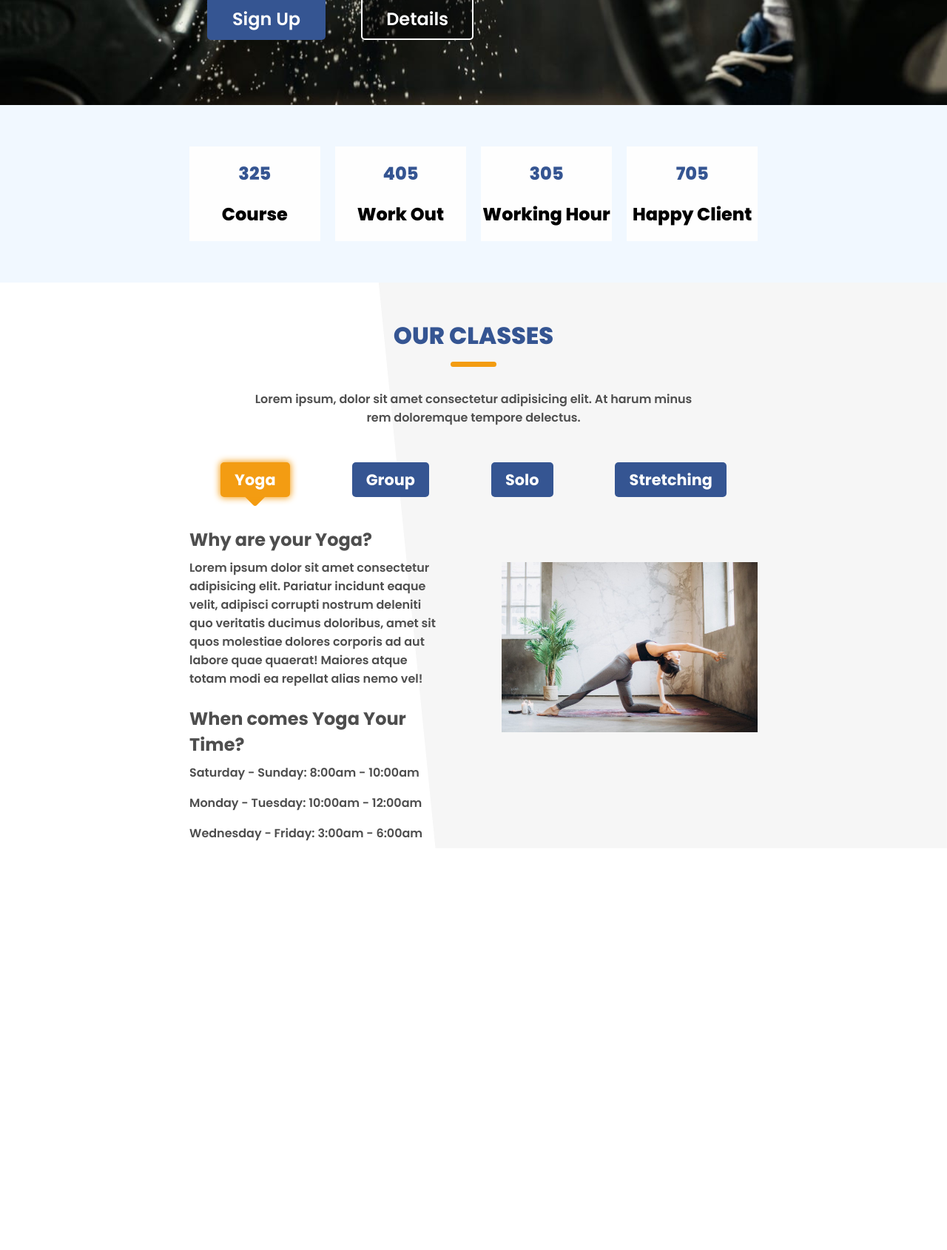
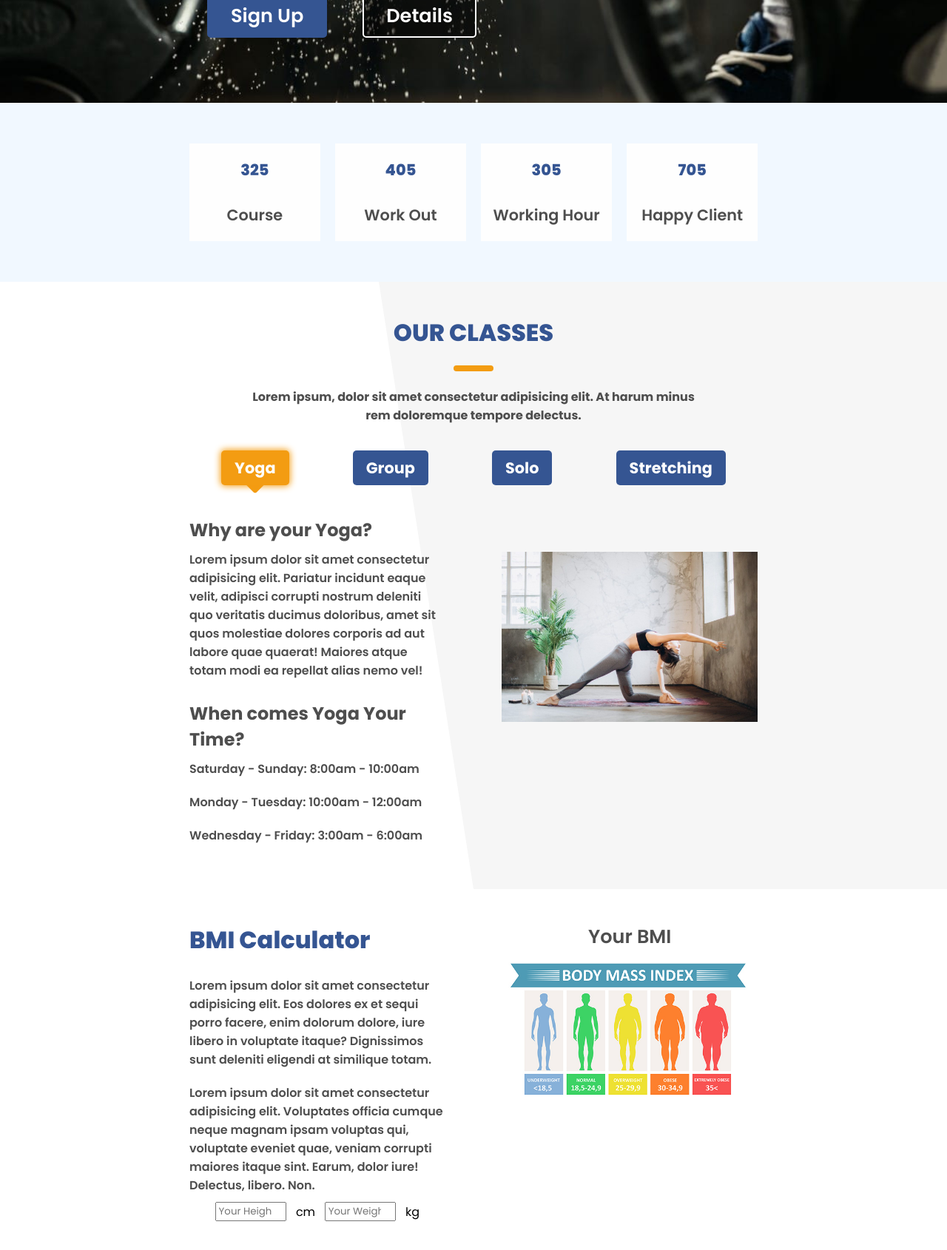
Before and after one commit to OguzcanIzanli/Sport-Center, a website built with Vite: page index.html in a window 1280 px wide. Shown: the part 900-2590 px from the top of the page at 74% size. Before the commit the page ends 2047 px from the top, so only its background shows below. Built offline with nearby package versions, Linux system fonts and the light colour scheme.

Commit message:
css files updated and bmi calculator section added

```diff
--- /dev/null
+++ b/css/layout/calculator.css
@@ -0,0 +1,50 @@
+.bmiContainer {
+    display: flex;
+    justify-content: space-between;
+    margin: 30px 0;
+}
+
+.calculator {
+    width: 45%;
+}
+
+.calculatorInputs {
+    display: flex;
+    justify-content: space-between;
+    align-items: center;
+    width: 80%;
+    margin: 0 auto;
+}
+
+.calculatorInputs input{
+    width: 35%;
+    padding: 1px 3px;
+}
+
+.calculatorResult {
+    width: 45%;
+    text-align: center;
+}
+
+.required {
+    display: block;
+    height: 51px;
+    text-align: center;
+    padding: 10px 0;
+    color: brown;
+    font-weight: var(--fw-600);
+    font-size: 1rem;
+}
+
+.calculatorResult image {
+    position: relative;
+}
+
+.calculatorResult img {
+    width: 100%;
+}
+
+.calculatorResult p {
+    font-size: var(--fs-1);
+    padding: 15px 0;
+}
--- a/css/layout/classes.css
+++ b/css/layout/classes.css
@@ -1,54 +1,45 @@
+#classes {
+    text-align: center;
+    color: var(--color-g);
+    position: relative;
+    padding-bottom: 50px;
+}
+
+/* Classes Background Image */
 .classesImage {
     position: absolute;
     background-color: #F6F6F6;
-    clip-path: polygon(0% 0, 100% 0, 100% 100%, 10% 100%);
-    right: -33.3%;
+    clip-path: polygon(40% 0, 100% 0, 100% 100%, 50% 100%);
     width: 100%;
     height: 100%;
     z-index: -1;
 }
 
-#classes {
-    text-align: center;
-    color: var(--color-g);
-}
-
 #classes h1 {
-    color: var(--color-b);
-    padding-top: 3rem;
-    font-size: 2rem;
-    font-weight: 800;
-}
-
-#classes .line {
-    padding: 3.5px;
-    background-color: var(--color-y);
-    border-radius: 20px;
-    display: inline-block;
-    width: 8%;
+    padding-top: 45px;
 }
 
 .ourClassesP {
-    font-weight: 600;
-    padding: 1.5rem 0;
+    font-weight: var(--fw-700);
     width: 80%;
     margin: 0 auto;
 }
 
+/* Classes Buttons  */
 .classesBtns {
     display: flex;
     justify-content: space-around;
     align-items: center;
-    margin: 1.5rem 0;
+    margin: 25px 0;
+    flex-wrap: wrap;
 }
 
 .classesBtn {
     color: var(--color-w);
     background-color: var(--color-b);
-    padding: 0.5rem 1.2rem;
-    transition: all 0.3s;
-    font-size: 1.3rem;
-    font-weight: 700;
+    padding: 8px 18px;
+    font-size: var(--fs-0);
+    font-weight: var(--fw-700);
     position: relative;
 }
 
@@ -58,10 +49,10 @@
 
 .caret {
     position: absolute;
-    bottom: -2.4rem;
-    font-size: 3rem;
+    bottom: -35px;
+    font-size: 45px;
+    color: var(--color-y);
     left: 50%;
-    color: var(--color-y);
     transform: translate(-50%, 0);
     z-index: -1;
 }
@@ -83,7 +74,7 @@
 .classes img {
     width: 45%;
     height: min-content;
-    padding: 4rem 0 0 0;
+    padding: 65px 0 0 0;
 }
 
 .information {
@@ -92,10 +83,20 @@
 }
 
 .information h2 {
-    padding-top: 1rem;
+    padding-top: 18px;
 }
 
-.information p {
-    font-weight: 600;
-    padding: 0.5rem 0;
+@media (max-width: 576px) {
+    .classes {
+        flex-direction: column;
+        align-items: center;
+    }
+
+    .classes img {
+        width: 110%;
+    }
+
+    .information {
+        width: 95%;
+    }
 }
--- a/css/layout/hero.css
+++ b/css/layout/hero.css
@@ -1,3 +1,4 @@
+/* Hero Background Image */
 .heroImage {
     background-image: url("../../images/hero-man.jpg");
     background-position: center;
@@ -6,23 +7,24 @@
 }
 
 .hero {
-    padding: 14rem 0 5rem 0;
+    padding: 220px 0 80px 0;
     color: var(--color-w);
 }
 
 .hero h1 {
     background-color: var(--color-b);
+    color: var(--color-w);
     display: inline-block;
     padding: 5px 16px;
-    font-size: 1.6rem;
+    font-size: var(--fs-1);
     border-radius: 5px;
     text-shadow: 2px 2px 2px rgba(0,0,0,0.6);
 }
 
 .hero h2 {
-    font-size: 6rem;
+    font-size: var(--fs-6);
     line-height: 7.5rem;
-    margin: 0.5rem 0;
+    margin: 8px 0;
 }
 
 .hero h2 span {
@@ -31,13 +33,12 @@
 
 .hero p {
     background-color: rgba(0,0,0,0.5);
+    color: var(--color-w);
     font-size: 1.8rem;
-    padding: 0.5rem 1.4rem;
-    font-weight: 600;
+    padding: 8px 18px;
 }
 
-
-/* BUTTONS  */
+/* Hero - Buttons */
 .heroBtns {
     display: flex;
     align-items: center;
@@ -45,12 +46,10 @@
 }
 
 .heroBtns a {
-    color: var(--color-w);
-    font-size: 1.5rem;
-    font-weight: 600;
-    padding: 0.6rem 2rem;
-    margin: 0.5rem 1.5rem;
-    transition: all 0.3s;
+    font-size: var(--fs-1);
+    font-weight: var(--fw-600);
+    padding: 8px 30px;
+    margin: 8px 24px;
 }
 
 .heroBtns a:first-child {
@@ -58,57 +57,53 @@
     border: 2px solid var(--color-b);
 }
 
-.heroBtns a:first-child:hover {
-    background-color: rgba(0,0,0,0.8);
-    scale: 0.95;
-}
-
 .heroBtns a:last-child {
     border: 2px solid var(--color-w);
     background-color: rgba(0,0,0,0.5);
 }
 
-.heroBtns a:last-child:hover {
+.heroBtns a:hover {
     background-color: rgba(0,0,0,0.8);
     scale: 0.95;
 }
 
-/* STATISTICS  */
+/* Hero - Statictics  */
+/* Hero Statistics Background */
 .heroStatistics {
     background-color: var(--color-lb);
 }
 
-.statistics {
+.statisticsContainer {
     width: 60%;
-    margin: 0rem auto;
+    margin: 0 auto;
     display: flex;
     justify-content: space-between;
-    padding: 2rem 0;
+    padding: 30px 0;
 }
 
 .statistic {
     background-color: var(--color-w);
     text-align: center;
     width: 23%;
-    margin: 1.5rem 0;
-    font-size: 1.5rem;
-    font-weight: 800;
+    margin: 25px 0;
+    font-size: var(--fs-0);
+    font-weight: var(--fw-800);
 }
 
 .statistic .number {
     color: var(--color-b);
-    padding: 1.2rem 0;
+    padding: 20px 0;
     display: inline-block;
 }
 
 .statistic p {
-    padding-bottom: 1.2rem;
+    padding-bottom: 20px;
 }
 
 
 @media (max-width: 576px) {
     .hero h2 {
-        font-size: 4rem;
+        font-size: var(--fs-4);
         line-height: 4.5rem;
     }
 
@@ -116,26 +111,26 @@
         display: inline;
     }
 
-    /* BUTTONS */
+    /* Hero - Buttons */
     .heroBtns {
         flex-direction: column;
     }
 
     .heroBtns a {
         width: 100%;
-        padding: 0.8rem 2rem;
-        font-size: 2rem;
-        font-weight: 700;
+        padding: 12px 30px;
+        font-size: var(--fs-2);
+        font-weight: var(--fw-700);
     }
 
-    /* STATISTICS  */
-    .statistics {
+    /* Hero - Statistics */
+    .statisticsContainer {
         width: 80%;
         flex-wrap: wrap;
     }
 
     .statistic {
         width: 100%;
-        font-size: 2rem;
+        font-size: var(--fs-2);
     }
 }
--- a/css/main.css
+++ b/css/main.css
@@ -1,6 +1,7 @@
 @import "./layout/navbar.css";
 @import "./layout/hero.css";
 @import "./layout/classes.css";
+@import "./layout/calculator.css";
 
 * {
     padding: 0;
@@ -12,6 +13,30 @@
 a {
     text-decoration: none;
     border-radius: 5px;
+    color: var(--color-w);
+    transition: all 0.3s linear;
+}
+
+h1 {
+    color: var(--color-b);
+    font-size: var(--fs-2);
+    font-weight: var(--fw-800);
+    padding: 15px 0;
+}
+
+p {
+    font-weight: var(--fw-600);
+    color: var(--color-g);
+    padding: 10px 0;
+}
+
+.line {
+    padding: 4px;
+    background-color: var(--color-y);
+    border-radius: 20px;
+    display: inline-block;
+    width: 7%;
+    margin-bottom: 5px;
 }
 
 :root {
@@ -20,6 +45,15 @@ a {
     --color-y: #F39C12;
     --color-lb: #F1F8FF;
     --color-g: #4E4E4E;
+    --fw-600: 600;
+    --fw-700: 700;
+    --fw-800: 800;
+    --fs-0: 1.3rem;
+    --fs-1: 1.6rem;
+    --fs-2: 2rem;
+    --fs-3: 3rem;
+    --fs-4: 4rem;
+    --fs-6: 6rem;
 }
 
 .container {
--- a/index.html
+++ b/index.html
@@ -64,7 +64,7 @@
             </div>
 
             <div class="heroStatistics">
-                <div class="statistics">
+                <div class="statisticsContainer">
                     <div class="statistic">
                         <span class="number">325</span>
                         <p>Course</p>
@@ -87,8 +87,9 @@
         <!-- Hero - End -->
 
         <!-- Classes - Start -->
-        <div id="classes" class="container">
+        <div id="classes">
             <div class="classesImage"></div>
+            <div class="container">
                 <h1>OUR CLASSES</h1>
                 <span class="line"></span>
                 <p class="ourClassesP">
@@ -104,18 +105,21 @@
                     </a>
                     <a name="group" class="classesBtn" href="">Group </a>
                     <a name="solo" class="classesBtn" href="">Solo </a>
-                <a name="stretching" class="classesBtn" href="">Stretching </a>
+                    <a name="stretching" class="classesBtn" href=""
+                        >Stretching
+                    </a>
                 </div>
                 <!-- Yoga -->
                 <div id="yoga" class="classes d-flex">
                     <div class="information">
                         <h2>Why are your Yoga?</h2>
                         <p>
-                        Lorem ipsum dolor sit amet consectetur adipisicing elit.
-                        Pariatur incidunt eaque velit, adipisci corrupti nostrum
-                        deleniti quo veritatis ducimus doloribus, amet sit quos
-                        molestiae dolores corporis ad aut labore quae quaerat!
-                        Maiores atque totam modi ea repellat alias nemo vel!
+                            Lorem ipsum dolor sit amet consectetur adipisicing
+                            elit. Pariatur incidunt eaque velit, adipisci
+                            corrupti nostrum deleniti quo veritatis ducimus
+                            doloribus, amet sit quos molestiae dolores corporis
+                            ad aut labore quae quaerat! Maiores atque totam modi
+                            ea repellat alias nemo vel!
                         </p>
                         <h2>When comes Yoga Your Time?</h2>
                         <p>Saturday - Sunday: 8:00am - 10:00am</p>
@@ -131,10 +135,10 @@
                         <p>
                             Lorem ipsum dolor sit amet consectetur, adipisicing
                             elit. Facilis esse mollitia modi incidunt dolores
-                        reiciendis porro distinctio, veritatis sapiente alias.
-                        Quae excepturi dolor, asperiores et atque adipisci
-                        voluptatibus repellat labore, minus tempora at,
-                        explicabo animi?
+                            reiciendis porro distinctio, veritatis sapiente
+                            alias. Quae excepturi dolor, asperiores et atque
+                            adipisci voluptatibus repellat labore, minus tempora
+                            at, explicabo animi?
                         </p>
                         <h2>When comes Group Your Time?</h2>
                         <p>Saturday - Sunday: 10:00am - 12:00am</p>
@@ -149,9 +153,9 @@
                         <h2>Why are your Solo?</h2>
                         <p>
                             Lorem ipsum dolor sit amet consectetur, adipisicing
-                        elit. Doloribus nihil velit rerum dolores nemo, quisquam
-                        architecto minus, veritatis quo nisi reiciendis sed
-                        dignissimos facilis ad.
+                            elit. Doloribus nihil velit rerum dolores nemo,
+                            quisquam architecto minus, veritatis quo nisi
+                            reiciendis sed dignissimos facilis ad.
                         </p>
                         <h2>When comes Solo Your Time?</h2>
                         <p>7/24</p>
@@ -174,7 +178,55 @@
                     <img src="./images/stret.webp" alt="stretching" />
                 </div>
             </div>
+        </div>
         <!-- Classes - End -->
+
+        <!-- BMI Calculator - Start  -->
+        <div class="container">
+            <div class="bmiContainer">
+                <div class="calculator">
+                    <h1>BMI Calculator</h1>
+                    <p>
+                        Lorem ipsum dolor sit amet consectetur adipisicing elit.
+                        Eos dolores ex et sequi porro facere, enim dolorum
+                        dolore, iure libero in voluptate itaque? Dignissimos
+                        sunt deleniti eligendi at similique totam.
+                    </p>
+                    <p>
+                        Lorem ipsum dolor sit amet consectetur adipisicing elit.
+                        Voluptates officia cumque neque magnam ipsam voluptas
+                        qui, voluptate eveniet quae, veniam corrupti maiores
+                        itaque sint. Earum, dolor iure! Delectus, libero. Non.
+                    </p>
+                    <div class="calculatorInputs">
+                        <input
+                            type="number"
+                            name=""
+                            id="height"
+                            placeholder="Your Height"
+                            onchange="calculator(event)"
+                        />
+                        <label for="height">cm</label>
+                        <input
+                            type="number"
+                            name=""
+                            id="weight"
+                            placeholder="Your Weight"
+                            onchange="calculator(event)"
+                        />
+                        <label for="weight">kg</label>
+                    </div>
+                    <span class="required"></span>
+                </div>
+                <div class="calculatorResult">
+                    <p>Your BMI</p>
+                    <div class="image">
+                        <img src="./images/bmi-index.jpg" alt="BMI Index" />
+                    </div>
+                </div>
+            </div>
+        </div>
+        <!-- BMI Calculator - End  -->
         <script src="./js/main.js"></script>
     </body>
 </html>
--- a/js/main.js
+++ b/js/main.js
@@ -1,9 +1,10 @@
-// NAVBAR
-const navbarMenuBtn = document.querySelector(".navbarMenuBtn");
-const navbarMenuBtnIcon = document.querySelector(".navbarMenuBtn i");
-const navbarButtons = document.querySelector(".navbarBtns");
-const navbar = document.querySelector(".navbar");
+// NAVBAR - START
+const navbarMenuBtn = document.querySelector(".navbarMenuBtn"); // Navbar Dropdown Menu Button
+const navbarMenuBtnIcon = document.querySelector(".navbarMenuBtn i"); // Dropdown Menu Button Icon
+const navbarButtons = document.querySelector(".navbarBtns"); // Navbar Buttons
+const navbar = document.querySelector(".navbar"); // Navbar
 
+// Navbar Dropdown Menu Actions
 navbarMenuBtn.addEventListener("click", () => {
     navbarButtons.classList.toggle("navbarOpen");
     const isOpen = navbarButtons.classList.contains("navbarOpen");
@@ -13,15 +14,17 @@ navbarMenuBtn.addEventListener("click", () => {
         : "fa-solid fa-bars";
 });
 
+// Navbar Page Scroll Event
 document.addEventListener("scroll", () => {
     window.scrollY > 100
-        ? (navbar.style.backgroundColor = "rgba(0, 0, 0, 0.8)")
+        ? (navbar.style.backgroundColor = "#355592")
         : (navbar.style.backgroundColor = "");
 });
+// NAVBAR - END
 
-// CLASSES
-const classesBtns = document.querySelectorAll(".classesBtn");
-const classes = document.querySelectorAll(".classes");
+// CLASSES - START
+const classesBtns = document.querySelectorAll(".classesBtn"); // Classes Buttons
+const classes = document.querySelectorAll(".classes"); // Classes (yoga, group, solo, stretching..)
 
 classesBtns.forEach((btn) => {
     btn.addEventListener("click", handleClick);
@@ -29,6 +32,8 @@ classesBtns.forEach((btn) => {
 
 function handleClick(e) {
     e.preventDefault();
+
+    // Remove Class Selection
     classesBtns.forEach((btn) => {
         btn.innerHTML = `${btn.name.charAt(0).toUpperCase()}${btn.name.slice(
             1
@@ -36,11 +41,12 @@ function handleClick(e) {
         btn.classList.remove("selected");
     });
 
+    // When clicked one of the classes buttons, selection effect is applied, caret symbol is added and the relevant class is called.
     e.target.innerHTML = `${e.target.name
         .charAt(0)
-        .toUpperCase()}${e.target.name.slice(1)} <span class="caret"
-    ><i class="fa-solid fa-caret-down"></i
-></span>`;
+        .toUpperCase()}${e.target.name.slice(1)} <span class="caret">
+                                                    <i class="fa-solid fa-caret-down"></i>
+                                                </span>`;
 
     e.target.classList.add("selected");
 
@@ -51,3 +57,27 @@ function handleClick(e) {
         }
     });
 }
+// CLASSES - END
+
+// BMI CALCULATOR - START
+const requiredMsg = document.querySelector(".required");
+let BMI;
+let weight;
+let height;
+
+function calculator(e) {
+    e.target.id == "height"
+        ? (height = Number(e.target.value) / 100)
+        : (weight = Number(e.target.value));
+
+    requiredMsg.innerHTML = "";
+
+    height < 1.2 || height > 2.4
+        ? (requiredMsg.innerHTML =
+              "Your height should between 120 cm and 240 cm.")
+        : weight < 40 || weight > 240
+        ? (requiredMsg.innerHTML =
+              "Your weight should between 40 kg and 240 kg.")
+        : (BMI = weight / height ** 2);
+}
+// BMI CALCULATOR - END
```
Also changed, not shown: css/layout/navbar.css (+21 -12 lines). Lines whose indentation alone changed are shown as unchanged.
